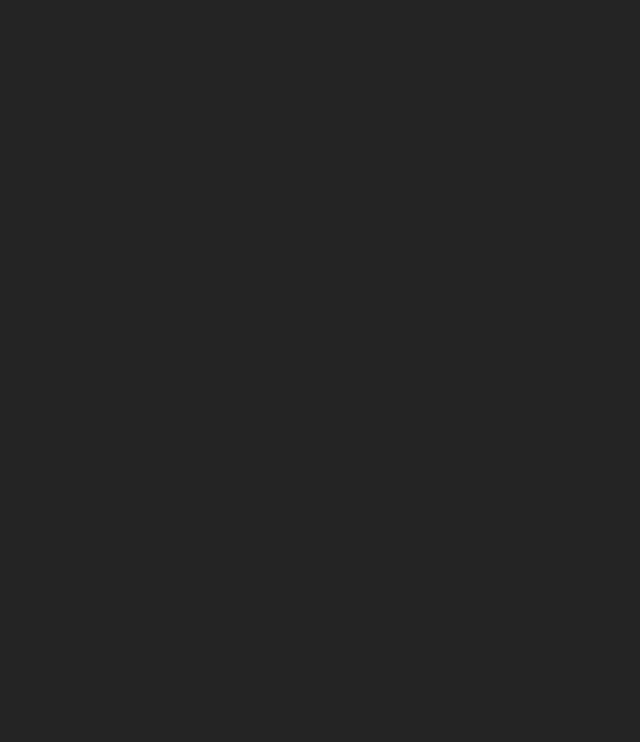
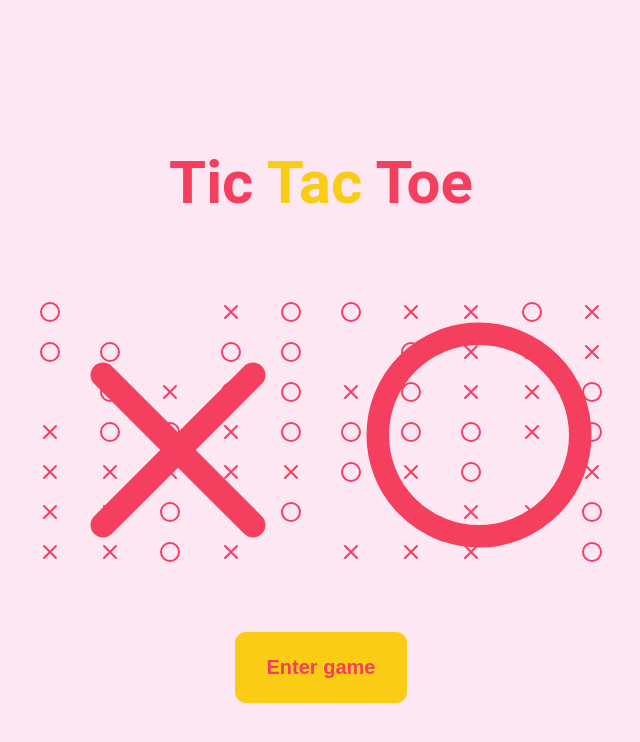
Before and after one commit to someUsernam/tictactoe, a React (Vite) app: page / in a window 1280 px wide. Shown: the top 742 px of the page, without its empty margins (319-959 px from the left). Built offline with nearby package versions, Linux system fonts and the light colour scheme.

Commit message:
feat: add new global styling, add Welcome screen

```diff
--- a/src/App.tsx
+++ b/src/App.tsx
@@ -1,30 +1,5 @@
-import styled, { createGlobalStyle } from "styled-components";
-import { GameContainer } from "./pages/gameContainer";
-
-export const GlobalStyle = createGlobalStyle`
-  :root {
-    --primary-color: #333;
-    --secondary-color: #666;
-    --background-color: #f5f5f5;
-  }
-`;
-
-const StyledContainer = styled.div`
-  display: flex;
-  flex-direction: column;
-  align-items: center;
-  justify-content: center;
-  height: 100%;
-  width: 100%;
-  background-color: var(--background-color);
-`;
-
 function App() {
-	return (
-		<StyledContainer>
-			<GameContainer />
-		</StyledContainer>
-	);
+	return <></>;
 }
 
 export default App;
--- /dev/null
+++ b/src/common/components/Button/index.tsx
@@ -0,0 +1,56 @@
+import { ComponentProps } from "react";
+import styled from "styled-components";
+
+type ButtonProps = {
+	type?: ComponentProps<"button">["type"];
+	size?: "small" | "medium" | "large";
+} & ComponentProps<"button">;
+
+const StyledButton = styled.button<ButtonProps>`
+  background-color: var(--secondary);
+  color:  var(--primary);
+  border: none;
+  padding: var(--padding-small) var(--padding-medium);
+  cursor: pointer;
+  border-radius: var(--radius);
+  font-weight: 600;
+  transition: background-color 0.2s ease-in-out;
+
+  ${({ size }) => {
+		if (size === "small")
+			return `
+      font-size: var(--font-size-small);
+      padding: var(--padding-small) var(--padding-medium);
+    `;
+		if (size === "medium")
+			return `
+      font-size: var(--font-size-medium);
+      padding: var(--padding-medium) var(--padding-large);
+    `;
+		if (size === "large")
+			return `
+      font-size: var(--font-size-large);
+      padding: var(--padding-large) var(--padding-xlarge);
+    `;
+	}}
+
+  &:hover {
+    background-color: var(--primary);
+    color: var(--secondary);
+  }
+`;
+
+function Button({
+	children,
+	type = "button",
+	size = "medium",
+	...props
+}: ButtonProps) {
+	return (
+		<StyledButton type={type} size={size} {...props}>
+			{children}
+		</StyledButton>
+	);
+}
+
+export { Button };
--- /dev/null
+++ b/src/common/components/Circle/index.tsx
@@ -0,0 +1,38 @@
+import { ComponentProps } from "react";
+import styled from "styled-components";
+
+type CircleProps = {
+	size?: number;
+	color?: string;
+	strokeWidth?: number;
+} & ComponentProps<"svg">;
+
+const StyledSvg = styled.svg<CircleProps>`
+	width: ${({ size }) => size ?? 24}px;
+	height: ${({ size }) => size ?? 24}px;
+	stroke-width: ${({ strokeWidth }) => strokeWidth ?? 2};
+	color: ${({ color }) => color ?? "currentColor"};
+`;
+
+function Circle({ size, color, strokeWidth, ...props }: CircleProps) {
+	return (
+		<StyledSvg
+			size={size}
+			color={color}
+			xmlns="http://www.w3.org/2000/svg"
+			fill="none"
+			viewBox="0 0 24 24"
+			strokeWidth={strokeWidth}
+			stroke="currentColor"
+			{...props}
+		>
+			<title>Circle</title>
+			<path
+				strokeLinecap="round"
+				strokeLinejoin="round"
+				d="M21 12a9 9 0 1 1-18 0 9 9 0 0 1 18 0Z"
+			/>
+		</StyledSvg>
+	);
+}
+export default Circle;
--- /dev/null
+++ b/src/common/components/Cross/index.tsx
@@ -0,0 +1,38 @@
+import { ComponentProps } from "react";
+import styled from "styled-components";
+
+type CrossProps = {
+	size?: number;
+	color?: string;
+	strokeWidth?: number;
+} & ComponentProps<"svg">;
+
+const StyledSvg = styled.svg<CrossProps>`
+	width: ${({ size }) => size ?? 24}px;
+	height: ${({ size }) => size ?? 24}px;
+	stroke-width: ${({ strokeWidth }) => strokeWidth ?? 2};
+	color: ${({ color }) => color ?? "currentColor"};
+`;
+
+function Cross({ size, color, strokeWidth, ...props }: CrossProps) {
+	return (
+		<StyledSvg
+			size={size}
+			color={color}
+			xmlns="http://www.w3.org/2000/svg"
+			fill="none"
+			viewBox="0 0 24 24"
+			strokeWidth={strokeWidth}
+			stroke="currentColor"
+			{...props}
+		>
+			<title>Cross</title>
+			<path
+				strokeLinecap="round"
+				strokeLinejoin="round"
+				d="M6 18 18 6M6 6l12 12"
+			/>
+		</StyledSvg>
+	);
+}
+export default Cross;
--- a/src/index.css
+++ /dev/null
@@ -1,28 +0,0 @@
-:root {
-  font-family: Inter, system-ui, Avenir, Helvetica, Arial, sans-serif;
-  line-height: 1.5;
-  font-weight: 400;
-
-  color-scheme: light dark;
-  color: rgba(255, 255, 255, 0.87);
-  background-color: #242424;
-
-  font-synthesis: none;
-  text-rendering: optimizeLegibility;
-  -webkit-font-smoothing: antialiased;
-  -moz-osx-font-smoothing: grayscale;
-}
-
-html, body, #root {
-  height: 100svh;
-  width: 100%;
-}
-
-body {
-  margin: 0;
-  padding: 0;
-  display: flex;
-  place-items: center;
-  min-width: 320px;
-  min-height: 100vh;
-}
--- a/src/main.tsx
+++ b/src/main.tsx
@@ -3,16 +3,69 @@
 import { Provider } from "react-redux";
 import { RouterProvider } from "react-router";
 import { createBrowserRouter } from "react-router-dom";
-import App from "./App.tsx";
-import "./index.css";
 
+import { createGlobalStyle } from "styled-components";
 import ErrorBoundary from "./common/components/ErrorBoundary";
 import Layout from "./common/components/Layout";
 import CreatePlayers from "./pages/create-players";
+import Game from "./pages/game";
 import GameOptions from "./pages/game-options";
 import ProtectedGameRoute from "./pages/game/components/ProtectedGameRoute";
-import Game from "./pages/game";
+import Welcome from "./pages/welcome/index.tsx";
 import store from "./store/store.ts";
+
+export const GlobalStyle = createGlobalStyle`
+  :root {
+    --primary: oklch(64.5% 0.215 16.44);
+    --secondary: oklch(86.06% 0.173 91.94);
+		--accent: oklch(74.77% 0.207 322.16);
+		--neutral: oklch(96.7% 0.003 264.54);
+		--neutral-foreground: oklch(0% 0 0);
+    --background: oklch(94.82% 0.028 342.26);
+		--info: oklch(95.63% 0.044 203.39);
+		--success: oklch(93.82% 0.122 124.32);
+		--warning: oklch(70.49% 0.187 47.6);
+		--error: oklch(62.8% 0.25 29.23);
+
+		--padding-small: 0.5rem;
+		--padding-medium: 1rem;
+		--padding-large: 1.5rem;
+		--padding-xlarge: 2rem;
+
+		--radius: 0.7rem;
+
+		--font-size-small: 0.75rem;
+		--font-size-medium: 1rem;
+		--font-size-large: 1.25rem;
+		--font-size-xlarge: 1.5rem;
+
+		line-height: 1.5;
+		font-weight: 400;
+
+		font-synthesis: none;
+		text-rendering: optimizeLegibility;
+		-webkit-font-smoothing: antialiased;
+		-moz-osx-font-smoothing: grayscale;
+
+		@media (prefers-color-scheme: dark) {
+
+		}
+  }
+
+	html, body, #root {
+		height: 100svh;
+		width: 100%;
+	}
+
+  body {
+    margin: 0;
+    padding: 0;
+    font-family: 'Roboto', sans-serif;
+    background-color: var(--background);
+		display: flex;
+		place-items: center;
+  }
+`;
 
 const router = createBrowserRouter([
 	{
@@ -21,7 +74,7 @@
 		children: [
 			{
 				path: "/",
-				element: <App />,
+				element: <Welcome />,
 			},
 			{
 				path: "/create-players",
@@ -45,6 +98,7 @@
 
 ReactDOM.createRoot(document.getElementById("root")!).render(
 	<React.StrictMode>
+		<GlobalStyle />
 		<Provider store={store}>
 			<RouterProvider router={router} />
 		</Provider>
--- /dev/null
+++ b/src/pages/welcome/components/SymbolsContainer/SymbolsContainer.tsx
@@ -0,0 +1,48 @@
+import Circle from "@/common/components/Circle";
+import Cross from "@/common/components/Cross";
+import styled from "styled-components";
+import { useTicTacToeEffect } from "../../hooks/useTicTacToeEffect";
+
+const StyledSvg = styled.div`
+  display: flex;
+  gap: 1rem;
+  position: relative;
+`;
+
+const Symbols = styled.div`
+  position: absolute;
+  display: grid;
+  grid-template-columns: repeat(auto-fill, minmax(40px, 1fr));
+  grid-auto-rows: 24px;
+  gap: 1rem;
+  justify-items: center;
+  align-items: center;
+  width: 100%;
+  height: 100%;
+`;
+
+const SECOND = 1000;
+const MILISECOND = 100;
+
+function SymbolsContainer() {
+	const { symbolsRef } = useTicTacToeEffect<HTMLDivElement>();
+
+	return (
+		<StyledSvg>
+			<Symbols ref={symbolsRef}>
+				{Array.from({ length: 70 }, (_, i) =>
+					Math.random() > 0.5 ? (
+						// biome-ignore lint/suspicious/noArrayIndexKey: <explanation>
+						<Cross key={i} size={24} color="var(--primary)" />
+					) : (
+						// biome-ignore lint/suspicious/noArrayIndexKey: <explanation>
+						<Circle key={i} size={24} color="var(--primary)" />
+					),
+				)}
+			</Symbols>
+			<Cross size={300} color="var(--primary)" />
+			<Circle size={270} color="var(--primary)" />
+		</StyledSvg>
+	);
+}
+export default SymbolsContainer;
--- /dev/null
+++ b/src/pages/welcome/hooks/useTicTacToeEffect.ts
@@ -0,0 +1,35 @@
+import { useEffect, useRef } from "react";
+
+const SECOND = 1000;
+const MILISECOND = 100;
+
+export function useTicTacToeEffect<T extends HTMLElement>(
+	timeoutDuration = SECOND,
+	intervalDuration = MILISECOND,
+) {
+	const symbolsRef = useRef<T>(null);
+
+	useEffect(() => {
+		if (!symbolsRef.current) return;
+		let timeoutID: ReturnType<typeof setTimeout>;
+		const symbols = symbolsRef.current;
+		if (symbols) {
+			const children = Array.from(symbols.children);
+			const intervalID = setInterval(() => {
+				const randomIndex = Math.floor(Math.random() * children.length);
+				const randomChild = children[randomIndex] as HTMLElement;
+				randomChild.style.opacity = "0";
+				timeoutID = setTimeout(() => {
+					randomChild.style.opacity = "1";
+				}, timeoutDuration);
+			}, intervalDuration);
+
+			return () => {
+				clearInterval(intervalID);
+				clearTimeout(timeoutID);
+			};
+		}
+	}, [timeoutDuration, intervalDuration]);
+
+	return { symbolsRef };
+}
--- /dev/null
+++ b/src/pages/welcome/index.tsx
@@ -0,0 +1,35 @@
+import { Button } from "@/common/components/Button";
+import styled from "styled-components";
+import SymbolsContainer from "./components/SymbolsContainer/SymbolsContainer";
+
+const StyledWelcome = styled.div`
+  display: flex;
+  flex-direction: column;
+  align-items: center;
+  justify-content: center;
+  height: 100%;
+  width: 100%;
+  gap: 2rem;
+`;
+
+const Title = styled.h1`
+  font-size: calc(var(--font-size-large) * 3);
+  color: var(--primary);
+`;
+
+const TitleSpan = styled.span`
+  color: var(--secondary);
+`;
+
+function Welcome() {
+	return (
+		<StyledWelcome>
+			<Title>
+				Tic <TitleSpan>Tac</TitleSpan> Toe
+			</Title>
+			<SymbolsContainer />
+			<Button size="large">Enter game</Button>
+		</StyledWelcome>
+	);
+}
+export default Welcome;
```
